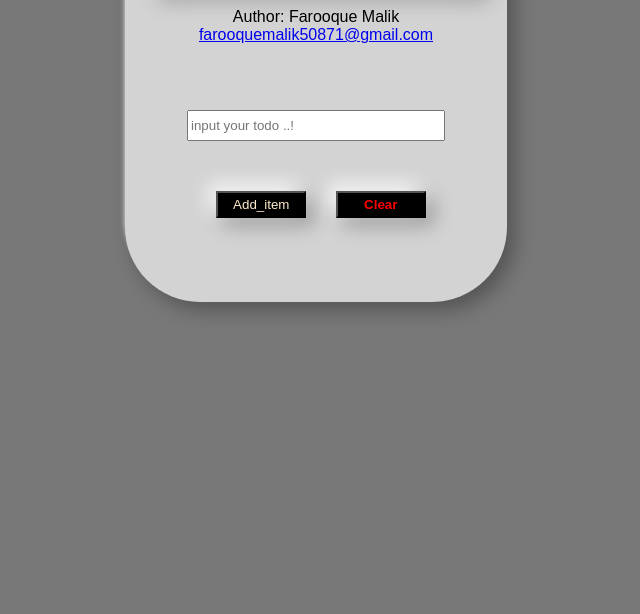
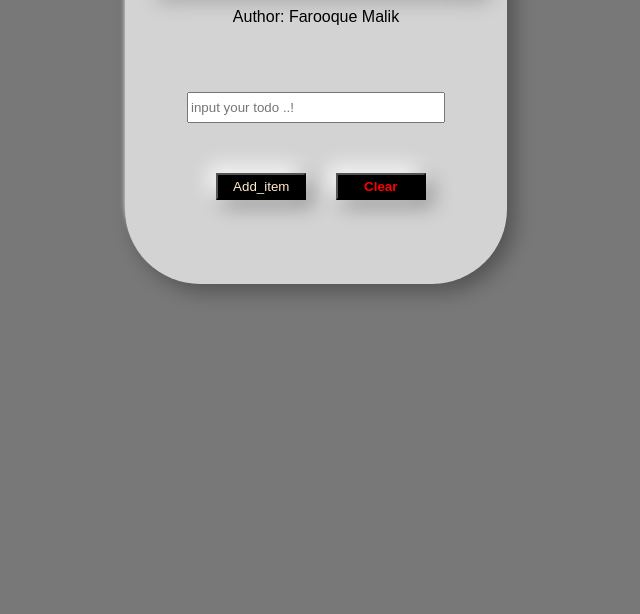
Before and after one commit to FarooqueMalik71/todo-app, a plain HTML site: page index.html in a window 1280 px wide. Shown: the part 186-800 px from the top of the page, without its empty margins (324-964 px from the left). Drawn offline with Linux system fonts and the light colour scheme; no server answers.

Commit message:
Update index.html

```diff
--- a/index.html
+++ b/index.html
@@ -41,7 +41,7 @@
 </h1>
           <div>
   <p>Author: Farooque Malik<br>
-  <a href="www.farooquemalik50871@gmail.com">farooquemalik50871@gmail.com</a></p>
+
           </div>
 
 
```
